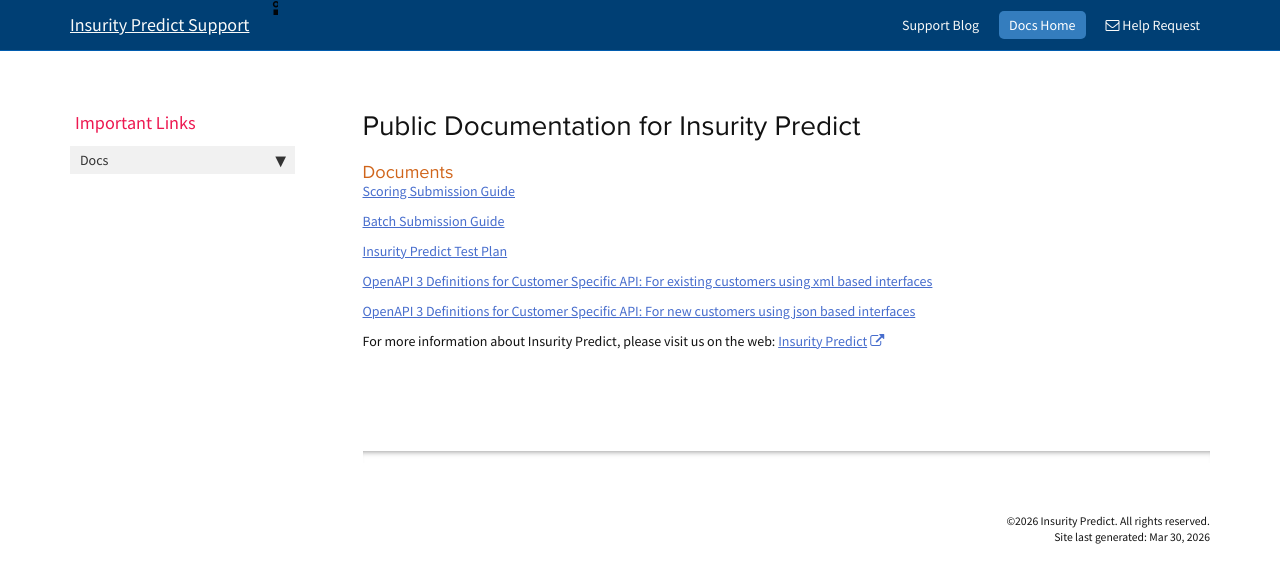
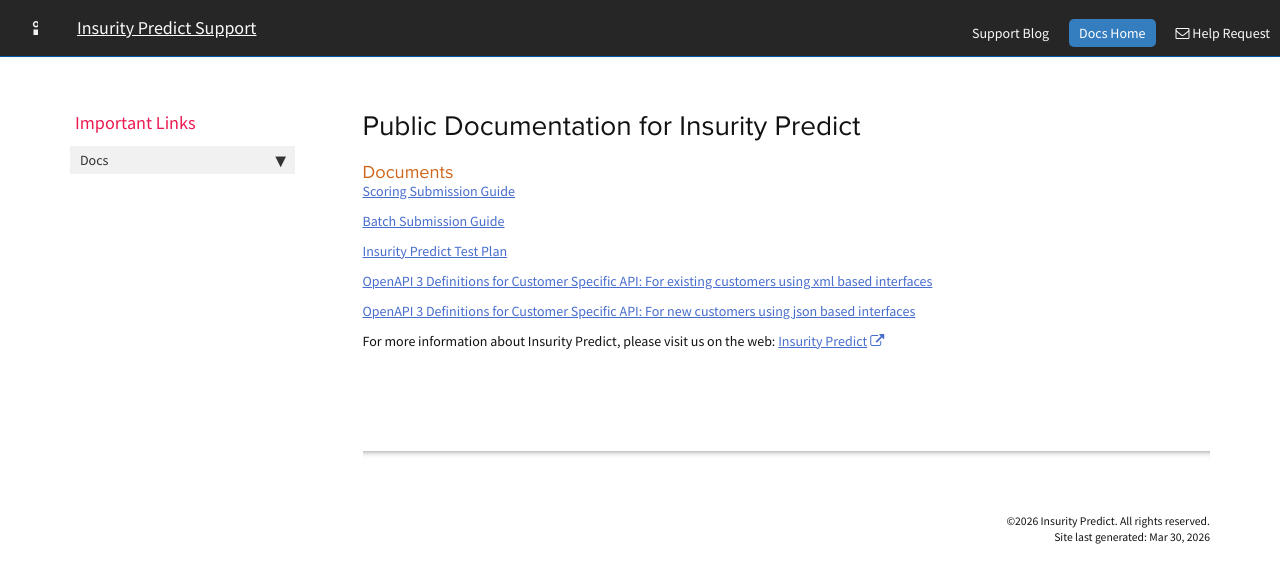
Before and after one commit to valensupport/valensupport.github.io, a Jekyll site: the page built from index.md, in a window 1280 px wide. Shown: the top 583 px of the page. Built offline with Jekyll 4.4.1, drawn with Linux system fonts in a browser that asks for light colours; nearby versions of some CDN libraries; comment, search, counter and statistics services are not loaded.

Commit message:
PRED-40847 - simple topnav fix didn't work

```diff
--- a/_includes/topnav.html
+++ b/_includes/topnav.html
@@ -1,7 +1,7 @@
 <!-- Navigation -->
-<nav class="navbar navbar-inverse navbar-fixed-top unity-dark">
-  <div class="container topnavlinks">
-    <div class="navbar-header">
+<nav class="navbar navbar-inverse navbar-fixed-top">
+  <header class="unity-header dark">
+    <div class="unity-header-left">
       <svg class="unity-icon">
         <defs>
           <linearGradient id="insurity-i-gradient" x1="0" x2="0" y1="0" y2="1">
@@ -16,12 +16,6 @@
           </path>
         </g>
       </svg>
-      <button type="button" class="navbar-toggle" data-toggle="collapse" data-target="#bs-example-navbar-collapse-1">
-        <span class="sr-only">Toggle navigation</span>
-        <span class="icon-bar"></span>
-        <span class="icon-bar"></span>
-        <span class="icon-bar"></span>
-      </button>
       <a class="navbar-brand projectTitle" href="index.html">{{site.topnav_title}}</a>
     </div>
     <div class="collapse navbar-collapse" id="bs-example-navbar-collapse-1">
@@ -63,6 +57,6 @@
         {% endif %}
       </ul>
     </div>
-  </div>
+  </header>
   <!-- /.container -->
 </nav>
```
